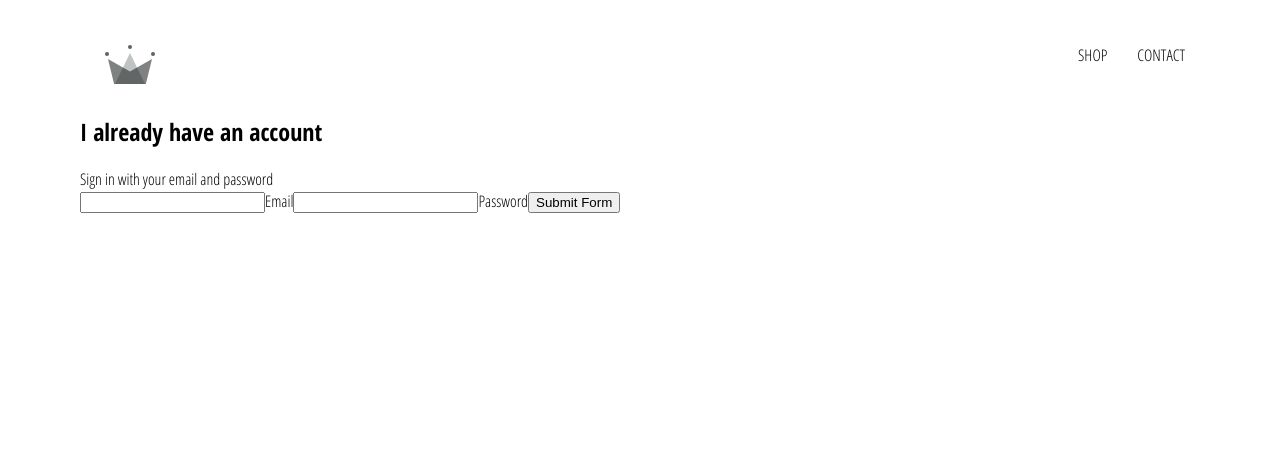
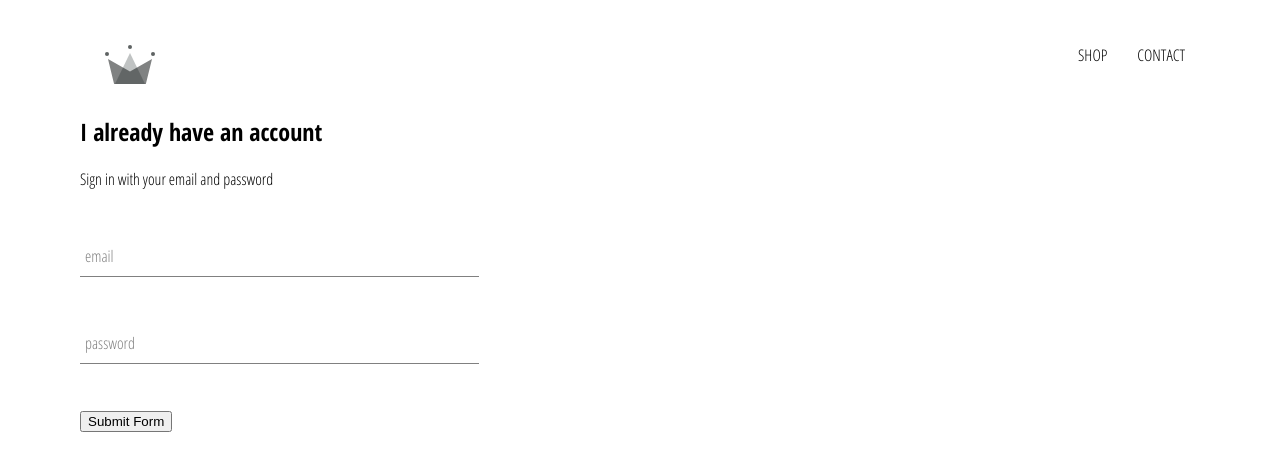
Before and after one commit to Agomakt/cl-store, a React (Create React App) app: page /signin in a window 1280 px wide. Shown: the top 470 px of the page. Built offline with nearby package versions, Linux system fonts and the light colour scheme.

Commit message:
FormInput component with styling

```diff
--- /dev/null
+++ b/src/components/form-input/form-input.component.jsx
@@ -0,0 +1,21 @@
+import React from 'react';
+import './form-input.styles.scss';
+
+const FormInput = ({ handleChange, label, ...otherProps }) => (
+  <div className="group">
+    <input className='form-input' onChange={handleChange} {...otherProps} />
+
+    {
+      label ?
+      (<label className={`${otherProps.value.length ? 'shrink' : ''} form-input-label`} >
+        {label}
+      </label>):
+      null
+
+    }
+
+
+  </div>
+)
+
+export default FormInput;
--- /dev/null
+++ b/src/components/form-input/form-input.styles.scss
@@ -0,0 +1,54 @@
+$sub-color: grey;
+$main-color: black;
+
+@mixin shrinkLabel {
+  top: -14px;
+  font-size: 12px;
+  color: $main-color;
+}
+
+.group {
+  position: relative;
+  margin: 45px 0;
+
+  .form-input {
+    background: none;
+    background-color: white;
+    color: $sub-color;
+    font-size: 18px;
+    padding: 10px 10px 10px 5px;
+    display: block;
+    width: 100%;
+    border: none;
+    border-radius: 0;
+    border-bottom: 1px solid $sub-color;
+    margin: 25px 0;
+
+    &:focus {
+      outline: none;
+    }
+
+    &:focus ~ .form-input-label {
+      @include shrinkLabel();
+    }
+  }
+
+  input[type='password'] {
+    letter-spacing: 0.3em;
+  }
+
+  .form-input-label {
+    color: $sub-color;
+    font-size: 16px;
+    font-weight: normal;
+    position: absolute;
+    pointer-events: none;
+    left: 5px;
+    top: 10px;
+    transition: 300ms ease all;
+
+    &.shrink {
+      @include shrinkLabel();
+    }
+  }
+}
--- a/src/components/sign-in/signin.component.jsx
+++ b/src/components/sign-in/signin.component.jsx
@@ -1,5 +1,6 @@
 import React from 'react';
 import './signin.styles.scss';
+import FormInput from '../form-input/form-input.component';
 
 class SignIn extends React.Component {
   constructor(props) {
@@ -32,10 +33,22 @@
         <span>Sign in with your email and password</span>
 
         <form onSubmit={this.handleSubmit}>
-          <input name='email' type='email' value={this.state.email} onChange={this.handleChange} required/>
-          <label>Email</label>
-          <input name='password' type='password' value={this.state.password} onChange={this.handleChange} required/>
-          <label>Password</label>
+          <FormInput
+            name='email'
+            type='email'
+            value={this.state.email}
+            handleChange={this.handleChange}
+            label='email'
+            required/>
+
+          <FormInput
+            name='password'
+            type='password'
+            value={this.state.password}
+            handleChange={this.handleChange}
+            label='password'
+            required/>
+
 
           <input type="submit" value="Submit Form"/>
         </form>
--- a/src/components/sign-in/signin.styles.scss
+++ b/src/components/sign-in/signin.styles.scss
@@ -0,0 +1,3 @@
+.sign-in {
+  width: 30vw;
+}
```
